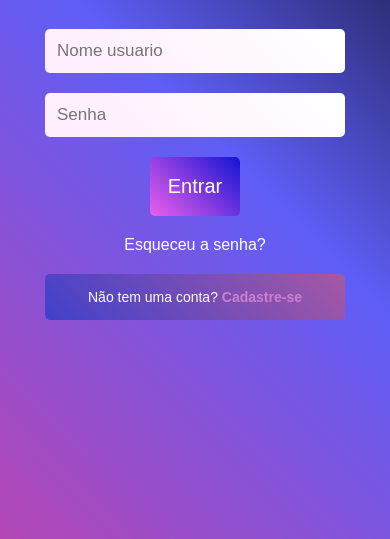
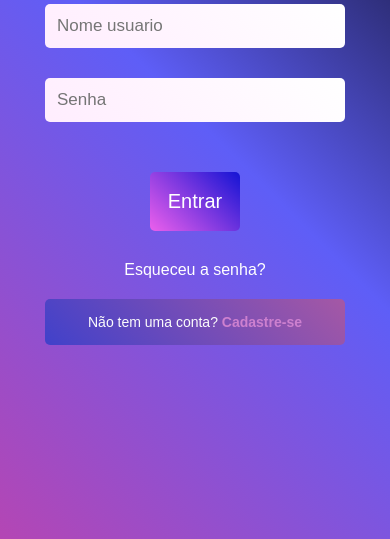
Before and after one commit to xicovisk/oxyfire, a plain HTML site: page index.html in a window 390 px wide. Shown: the part 305-844 px from the top of the page. Drawn offline with Linux system fonts and the light colour scheme.

Commit message:
Add files via upload

```diff
--- a/style.css
+++ b/style.css
@@ -79,7 +79,7 @@ section {
     display: flex;
     justify-content: center;
     align-items: center;
-    height: 450px;
+    height: 570px;
     width: 450px;
     border-radius: 5px;
     background: linear-gradient(45deg, rgb(235, 122, 235), rgb(238, 219, 238), rgb(85, 182, 241));
@@ -117,16 +117,16 @@ input:hover {
 }
 
 #texto-input {
-    margin: 0 0 20px 0;
+    margin: 0 0 30px 0;
 }
 
 #pass-input {
-    margin: 0 0 20px 0;
+    margin: 0 0 50px 0;
 }
 
 #button {
     text-align: center;
-    margin: 0 0 20px 0;
+    margin: 0 0 30px 0;
 }
 
 /* ESQUECEU SENHA */
@@ -237,6 +237,9 @@ input:hover {
         padding: 20px;
         margin: 0;
     }
+    li a {
+        font-size: 30px;
+    }
 
     li:hover {
         background: linear-gradient(90deg, rgb(180, 70, 180), rgb(94, 94, 247), black);
@@ -278,7 +281,7 @@ input:hover {
     }
 
     .formulario {
-        height: 450px;
+        height: 480px;
         width: 330px;
         border: none;
         background: none;
```
